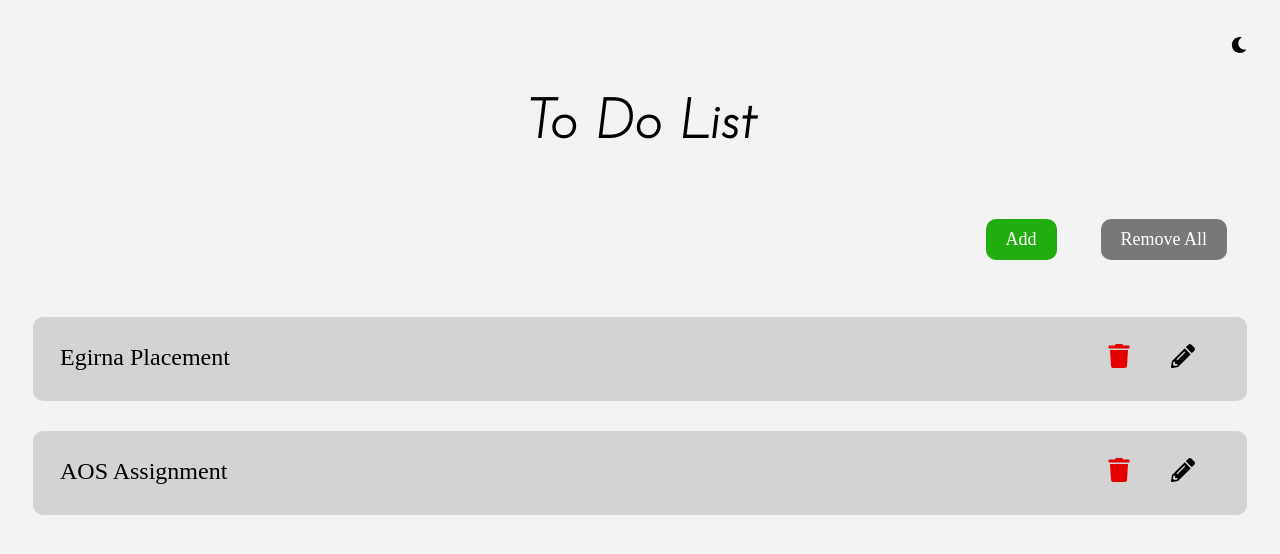
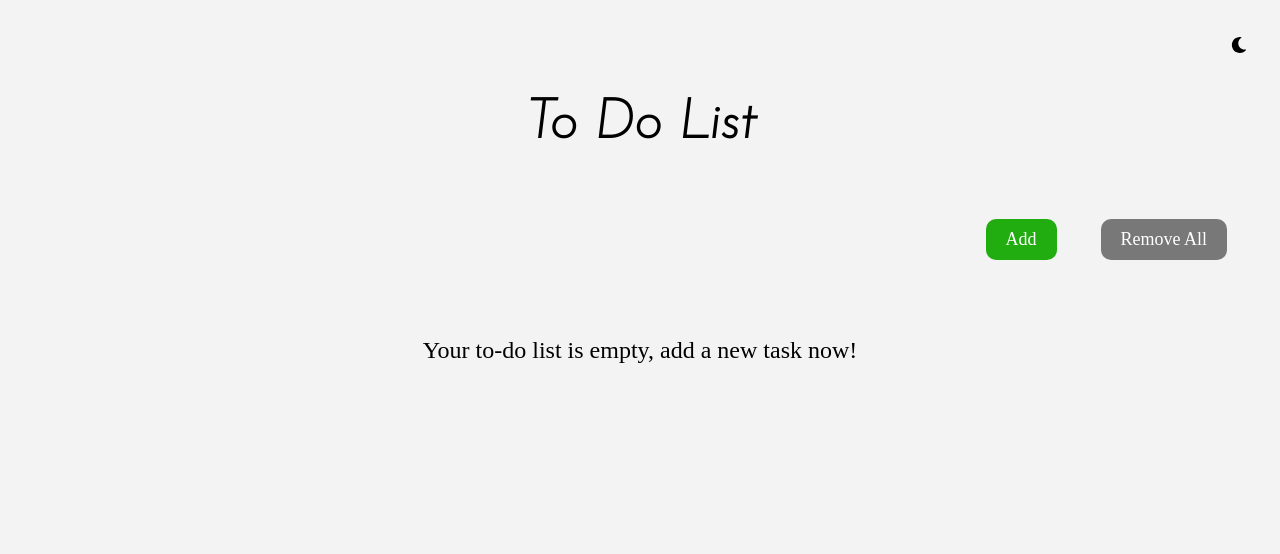
Before and after one commit to Marwa64/To-Do-List, a React (Create React App) app: page / in a window 1280 px wide. Shown: the top 554 px of the page. Built offline with nearby package versions, Linux system fonts and the light colour scheme; data requests are answered from the project's data file; a web font is replaced by a local one.

Commit message:
add and remove all tasks

```diff
--- a/db.json
+++ b/db.json
@@ -1,12 +1,3 @@
 {
-  "tasks": [
-    {
-      "id": 1,
-      "name": "Egirna Placement"
-    },
-    {
-      "id": 2,
-      "name": "AOS Assignment"
-    }
-  ]
+  "tasks": []
 }
--- a/src/components/AddTask.js
+++ b/src/components/AddTask.js
@@ -1,20 +1,29 @@
 import Button from './Button';
 import { Link } from 'react-router-dom'
+import { useHistory } from "react-router-dom";
+import axios from 'axios';
 
 const AddTask = (props) => {
+  let history = useHistory();
   const red = '#CF0000', blue = '#0075E0';
+
+  const add = () => {
+    let task = {name: document.querySelector("input").value};
+    axios.post('http://localhost:5000/tasks', task);
+    history.push("/");
+  }
 
   return (
     <div style={{marginTop: '140px'}}>
       <form className='center'>
         <div className='form-control'>
           <h2 style={{color: props.color}}> Task Name: </h2>
-           <input type='text' placeholder='Enter Task' maxLength='30'/>
+           <input type='text' placeholder='Enter Task' maxLength='35'/>
         </div>
       </form>
       <div className='center'>
         <Link to='/'><Button text='Discard' color={red} size='21px'/> </Link>
-        <Button text='Save' color={blue} padding='60px 0px' size='21px' id='save'/>
+        <Button action={add} text='Save' color={blue} padding='60px 0px' size='21px' id='save'/>
       </div>
     </div>
   );
--- a/src/components/Button.js
+++ b/src/components/Button.js
@@ -3,7 +3,7 @@
 const Button = (props) => {
   return (
     <span id={props.id} style={{padding: props.padding}}>
-      <button style={{backgroundColor: props.color, fontSize: props.size}}> {props.text} </button>
+      <button onClick={props.action} style={{backgroundColor: props.color, fontSize: props.size}}> {props.text} </button>
     </span>
   );
 }
--- a/src/components/Home.js
+++ b/src/components/Home.js
@@ -5,15 +5,28 @@ import { useState, useEffect } from 'react';
 import axios from 'axios';
 
 const Home = (props) => {
+
   const [tasks, setTasks] = useState([]);
   useEffect(() => {
     axios.get('http://localhost:5000/tasks')
     .then(res => setTasks(res.data));
-  });
+  }, [tasks]);
+
 
   const deleteTask = (id) => {
     axios.delete(`http://localhost:5000/tasks/${id}`)
-      .then(res => console.log(res));
+      .then(() => setTasks(tasks.filter(task => task.id !== id)))
+      .catch(err => console.log(err));
+  }
+  const deleteAll = async () => {
+    const ids = [];
+    let count = tasks.length - 1;
+    while (count >= 0) {
+      ids.push(tasks[count].id);
+      count--;
+    }
+    axios.delete(`http://localhost:5000/tasks/${ids}`)
+      .catch(err => console.log(err));
   }
 
   const green = '#21AC0F', grey = '#787878';
@@ -22,7 +35,7 @@ const Home = (props) => {
     <>
       <div className='homeButtons'>
         <Link to='/AddTask'> <Button text='Add' color={green} padding='20px'/> </Link>
-        <Button text='Remove All' color={grey} padding='20px'/>
+        <Button action={deleteAll} text='Remove All' color={grey} padding='20px'/>
       </div>
       <div className='tasksContainer'>
         {tasks.length > 0 ? <Tasks delete={deleteTask} mode={props.mode} tasks={tasks}/> : <h2 style={{color: props.color}}> Your to-do list is empty, add a new task now! </h2>}
--- a/src/components/Task.js
+++ b/src/components/Task.js
@@ -26,7 +26,7 @@ const Task = (props) => {
       <span>
         {props.task.name}
         <span className='taskIcons'>
-          <FaTrash onClick={deleteTask} color="#E40000"/>
+          <FaTrash className='trash' onClick={deleteTask} color="#E40000"/>
           <FaPencilAlt onClick={edit} />
         </span>
       </span>
--- a/src/index.css
+++ b/src/index.css
@@ -81,7 +81,7 @@ input {
   font-family: 'Shadows Into Light Two', cursive;
   height: 40px;
   text-align: center;
-  width: 80%;
+  width: 82%;
 }
 .center {
   display: flex;
```
